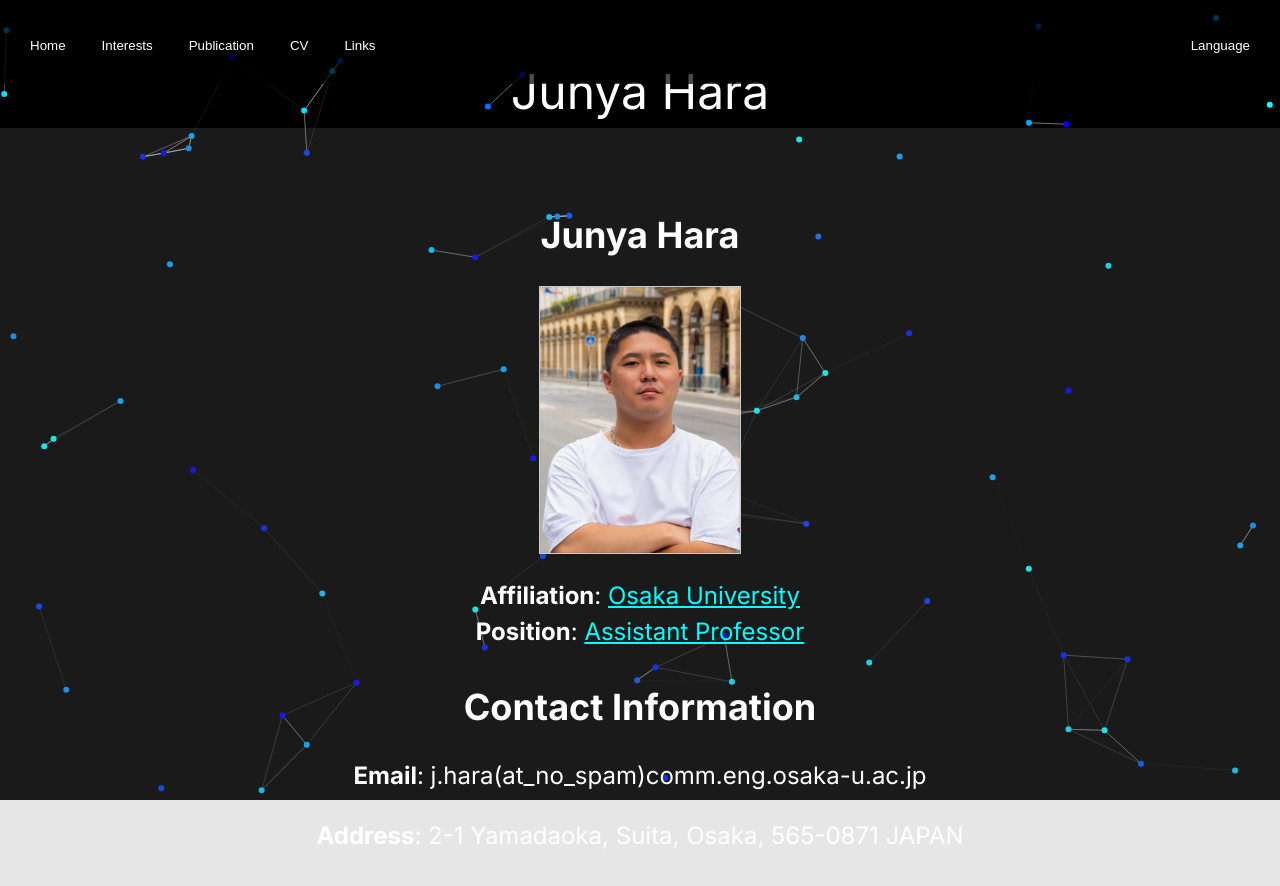
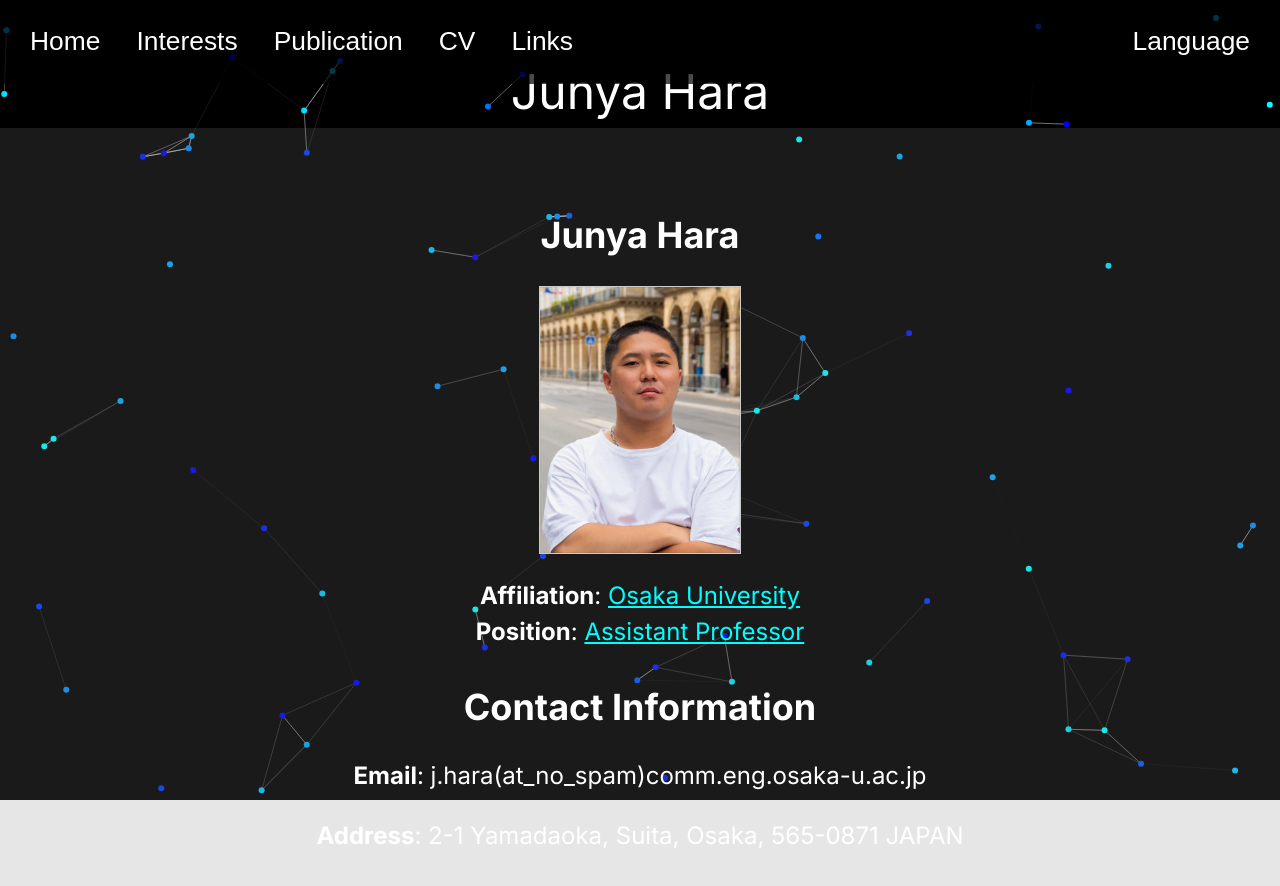
Before and after one commit to jjhara/website-jhara, a Next.js app: page / in a window 1280 px wide. Shown: the top 886 px of the page. Built offline with nearby package versions, Linux system fonts and the light colour scheme.

Commit message:
metatitle7

```diff
--- a/app/components/NavBar.tsx
+++ b/app/components/NavBar.tsx
@@ -70,6 +70,7 @@ export default function NavBar({ onLanguageChange }: NavBarProps) {
     border: 'none',
     cursor: 'pointer',
     fontWeight: 'normal',
+    fontSize: '1.1rem', // ← NavBar内の文字をやや大きく (例)
   };
 
   return (
```
